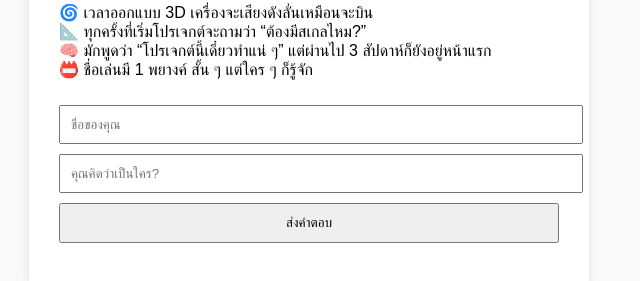
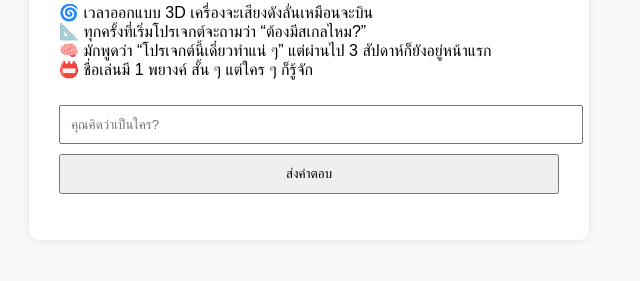
Before and after one commit to Badrul48/guess-friend, a plain HTML site: page index.html in a window 1280 px wide. Shown: the part 143-424 px from the top of the page, without its empty margins (331-971 px from the left). Drawn offline with Linux system fonts and the light colour scheme.

Commit message:
Update index.html

```diff
--- a/index.html
+++ b/index.html
@@ -19,7 +19,6 @@
       🧠 มักพูดว่า “โปรเจกต์นี้เดี๋ยวทำแน่ ๆ” แต่ผ่านไป 3 สัปดาห์ก็ยังอยู่หน้าแรก<br>
       📛 ชื่อเล่นมี 1 พยางค์ สั้น ๆ แต่ใคร ๆ ก็รู้จัก
     </p>
-    <input type="text" id="name" placeholder="ชื่อของคุณ">
     <input type="text" id="answer" placeholder="คุณคิดว่าเป็นใคร?">
     <button onclick="submitAnswer()">ส่งคำตอบ</button>
     <p id="result"></p>
```
